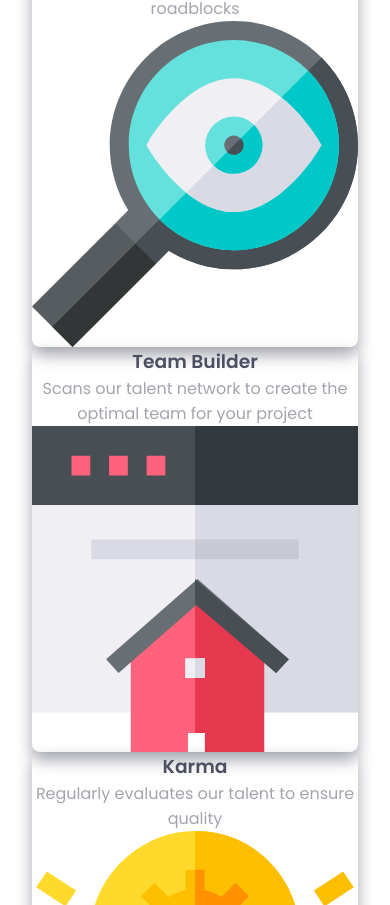
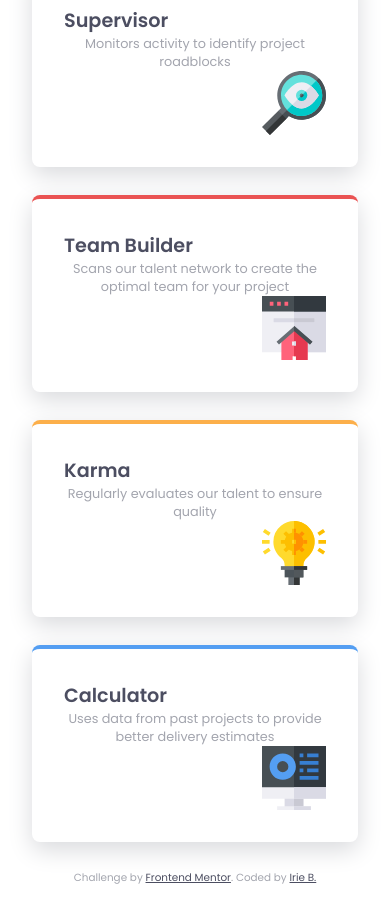
Before and after one commit to IrieBee/fem-four-card-feature-section, a plain HTML site: page index.html in a window 390 px wide. Shown: the part 299-1204 px from the top of the page. Drawn offline with Linux system fonts and the light colour scheme.

Commit message:
Style for mobile version

```diff
--- a/style.css
+++ b/style.css
@@ -7,13 +7,15 @@
     --clr-neutral-dark-blue: hsl(234, 12%, 34%);
     --clr-neutral-blue: hsl(229, 6%, 66%);
     --clr-neutral-gray: hsl(0, 0%, 98%);
+    --clr-neutral-shadow: hsl(229, 6%, 86%);
 
     --ff: 'Poppins', sans-serif;
 
     --fs-m: 0.9375rem;
-    --fs-l: 1.5rem;
-    --fs-xl: 2rem;
-    --fs-s: 0.65rem;
+    --fs-xl: 1.5rem;
+    --fs-l: 1.2rem;
+    --fs-s: 0.8rem;
+    --fs-xs: 0.65rem;
 
     --fw-s: 200;
     --fw-m: 400;
@@ -37,11 +39,15 @@ h1 {
 }
 
 h1, h2 {
-    font-size: var(--fs-l);
+    font-size: var(--fs-xl);
 }
 
 h2, h3 {
     color: var(--clr-neutral-dark-blue);
+}
+
+h3 {
+    font-size: var(--fs-l);
 }
 
 main> p {
@@ -51,6 +57,43 @@ main> p {
 .cards {
     display: flex;
     flex-direction: column;
-    box-shadow: 0 0.5em 1em var(--clr-neutral-blue);
+    box-shadow: 0 0.5em 1.5em var(--clr-neutral-shadow);
     border-radius: 0.5em;
+    padding: 2em;
+    align-items: flex-start;
+    margin: 1.75em 0;
 }
+
+.cards> p {
+    font-size: var(--fs-s);
+}
+
+img {
+    align-self: flex-end;
+}
+
+.supervisor {
+    border-top: .25em solid var(--clr-primary-cyan);
+}
+
+.team_builder {
+    border-top: .25em solid var(--clr-primary-red);
+}
+
+.karma {
+    border-top: .25em solid var(--clr-primary-orange);
+}
+
+.calculator {
+    border-top: .25em solid var(--clr-primary-blue);
+}
+
+.attribution {
+    font-size: var(--fs-xs);
+    margin-bottom: 0.5em;
+    text-align: center;
+}
+
+.attribution a {
+    color: var(--clr-neutral-dark-blue);
+}
```
